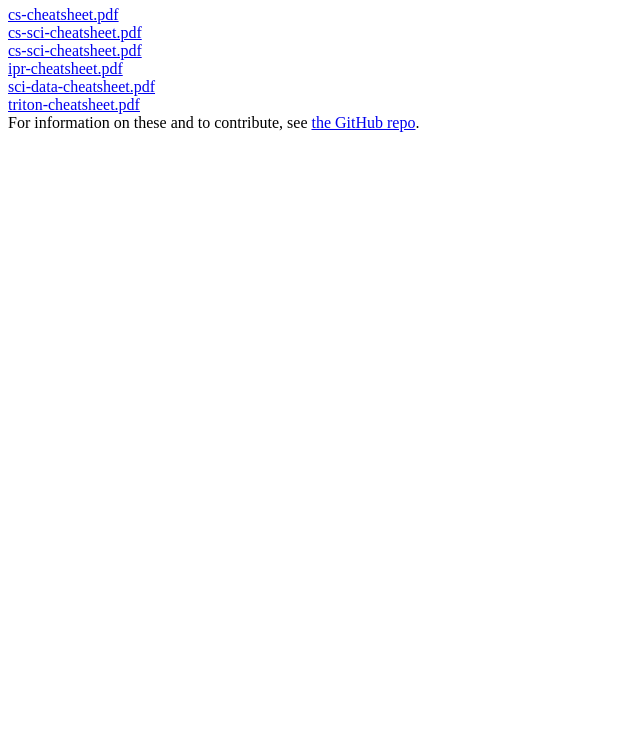
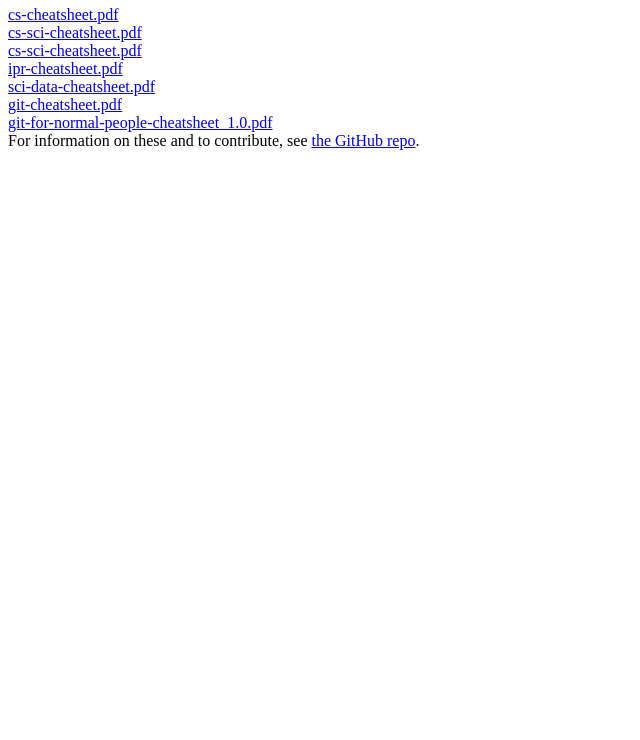
Before and after one commit to AaltoSciComp/cheatsheets, a plain HTML site: page index.html in a window 1280 px wide. Shown: the part 60-800 px from the top of the page, without its empty margins (0-640 px from the left). Drawn offline with Linux system fonts and the light colour scheme.

Commit message:
Add two non-Makefile cheatsheets

```diff
--- a/index.html
+++ b/index.html
@@ -5,7 +5,8 @@
 <a href="cs-sci-cheatsheet.pdf">cs-sci-cheatsheet.pdf</a><br>
 <a href="ipr-cheatsheet.pdf">ipr-cheatsheet.pdf</a><br>
 <a href="sci-data-cheatsheet.pdf">sci-data-cheatsheet.pdf</a><br>
-<a href="triton-cheatsheet.pdf">triton-cheatsheet.pdf</a><br>
+<a href="git-cheatsheet.pdf">git-cheatsheet.pdf</a><br>
+<a href="git-for-normal-people-cheatsheet_1.0.pdf">git-for-normal-people-cheatsheet_1.0.pdf</a><br>
 
 For information on these and to contribute,
 see <a href="https://github.com/AaltoSciComp/cheatsheets">the GitHub
```
Also changed, not shown: 3 other files.
